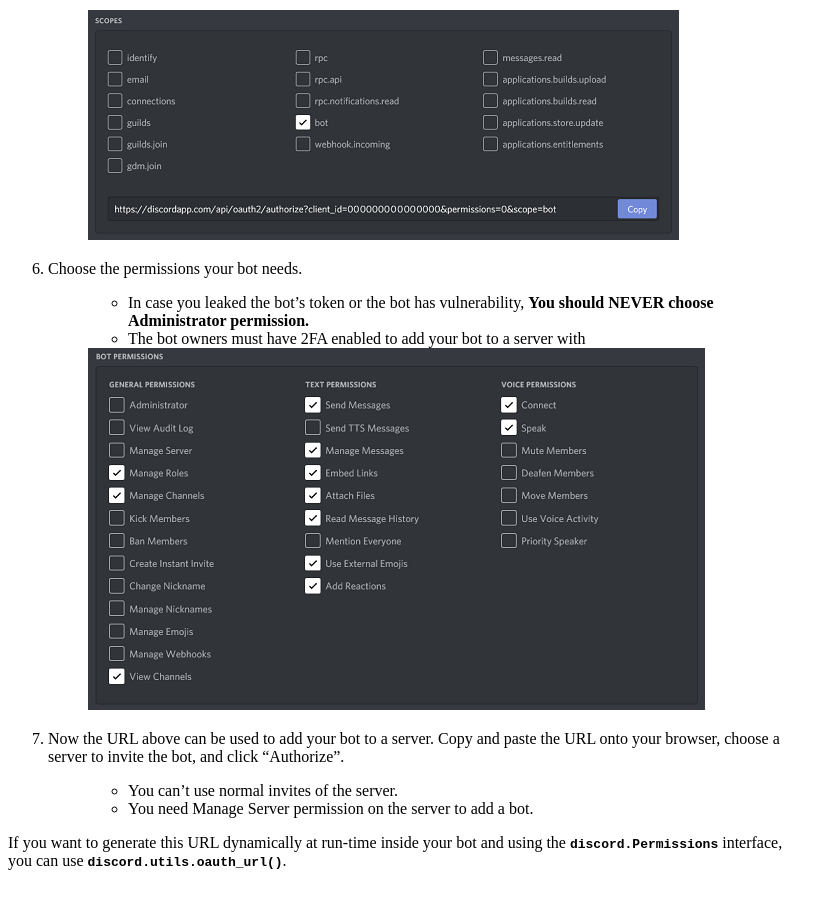
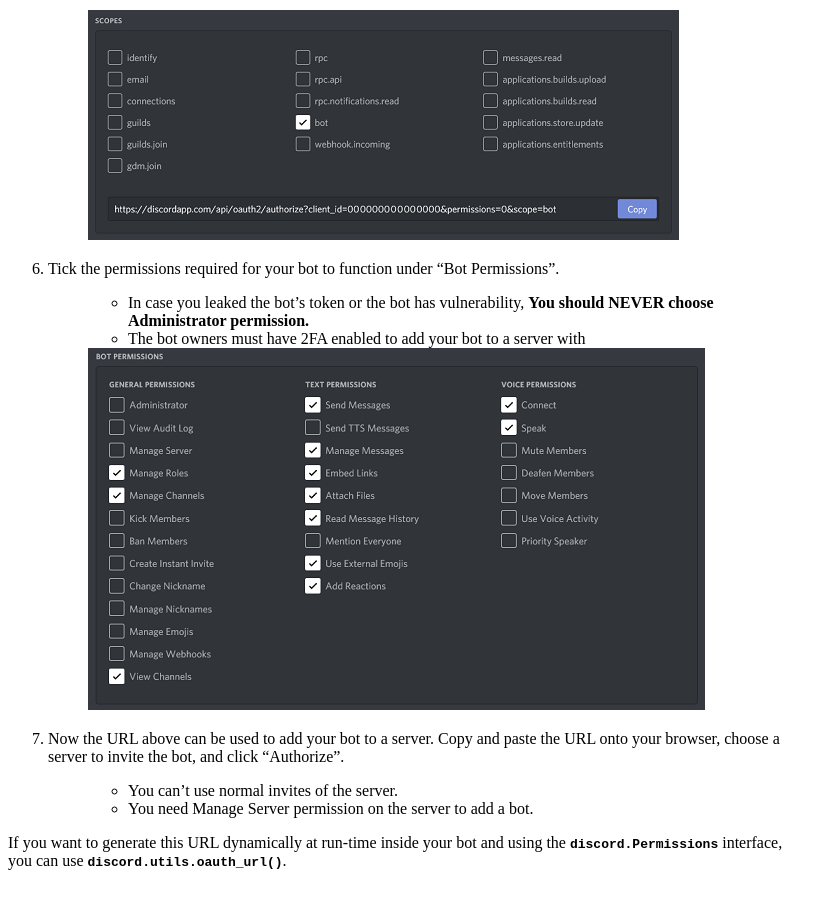
Before and after one commit to Rapptz/discord.py, a Sphinx documentation site: the page built from docs/discord.rst, in a window 1280 px wide and 900 px high, scrolled down 2178 px. Shown: the whole window, without its empty margins (0-837 px from the left). Built offline with Sphinx 7.4.7, drawn with Linux system fonts in a browser that asks for light colours.

Commit message:
Update docs/discord.rst
Co-Authored-By: apple502j <33279053+apple502j@users.noreply.github.com>

```diff
--- a/docs/discord.rst
+++ b/docs/discord.rst
@@ -74,7 +74,7 @@ If you want to invite your bot you must create an invite URL for your bot.
     .. image:: /images/discord_oauth2_scope.png
         :alt: The scopes checkbox with "bot" ticked.
 
-6. Choose the permissions your bot needs.
+6. Tick the permissions required for your bot to function under "Bot Permissions".
 
     - In case you leaked the bot's token or the bot has vulnerability, **You should NEVER choose Administrator permission.**
 
```
